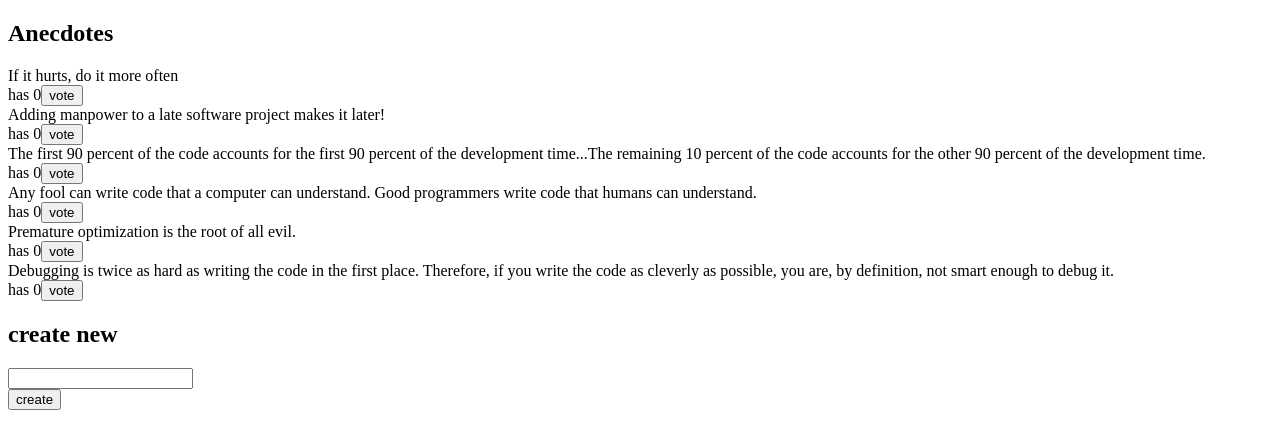
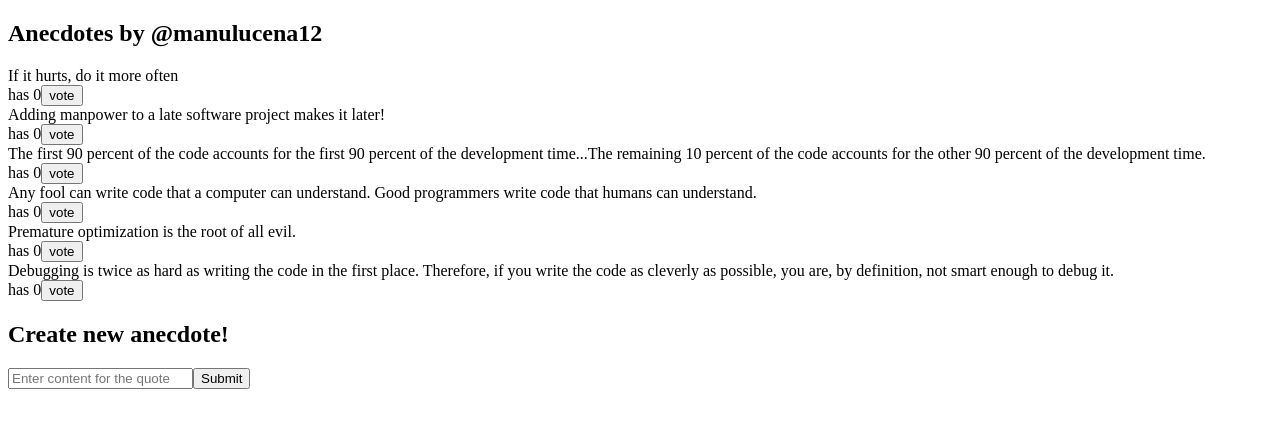
Before and after one commit to manulucena12/FullStackOpen, a React (Vite) app in the folder part6/Anecdotes/: page / in a window 1280 px wide. Shown: the top 448 px of the page. Built offline with nearby package versions, Linux system fonts and the light colour scheme.

Commit message:
Exercise 6.4

```diff
--- a/part6/Anecdotes/src/App.jsx
+++ b/part6/Anecdotes/src/App.jsx
@@ -1,15 +1,19 @@
 import { useSelector, useDispatch } from 'react-redux'
 import { voteQuoteAction } from './actions/vote'
+import { createQuoteAction } from './actions/createQuote'
 
 const App = () => {
   const anecdotes = useSelector(state => state.anecdotes)
   const dispatch = useDispatch()
-
-
-
+  const handleQuote = (event) => {
+    event.preventDefault()
+    const newAnecdote = event.target.content.value
+    event.target.content.value = ''
+    dispatch(createQuoteAction(newAnecdote))
+  }
   return (
     <div>
-      <h2>Anecdotes</h2>
+      <h2>Anecdotes by @manulucena12 </h2>
       {anecdotes.map(anecdote =>
         <div key={anecdote.id}>
           <div>
@@ -21,10 +25,10 @@ const App = () => {
           </div>
         </div>
       )}
-      <h2>create new</h2>
-      <form>
-        <div><input /></div>
-        <button>create</button>
+      <h2>Create new anecdote!</h2>
+      <form onSubmit={handleQuote} >
+        <input type='text' name = 'content' placeholder = 'Enter content for the quote' ></input>
+        <button>Submit</button>
       </form>
     </div>
   )
--- /dev/null
+++ b/part6/Anecdotes/src/actions/createQuote.js
@@ -0,0 +1,11 @@
+export const createQuoteAction = (content) => {
+    const getId = () => (100000 * Math.random()).toFixed(0)
+    return {
+        type: 'CREATE_QUOTE',
+        payload: {
+            content,
+            votes: 0,
+            id: getId()
+        }
+    }
+}
--- a/part6/Anecdotes/src/reducers/anecdoteReducer.js
+++ b/part6/Anecdotes/src/reducers/anecdoteReducer.js
@@ -41,6 +41,8 @@ const anecdoteReducer = (state = anecdotesAtStart, action) => {
     return state.map(quote =>
       quote.id === action.payload.id ? {...quote, votes: quote.votes +1} : quote
     )
+    case 'CREATE_QUOTE':
+      return [... state, action.payload]
   default: return  anecdotesAtStart
   }
 }
```
